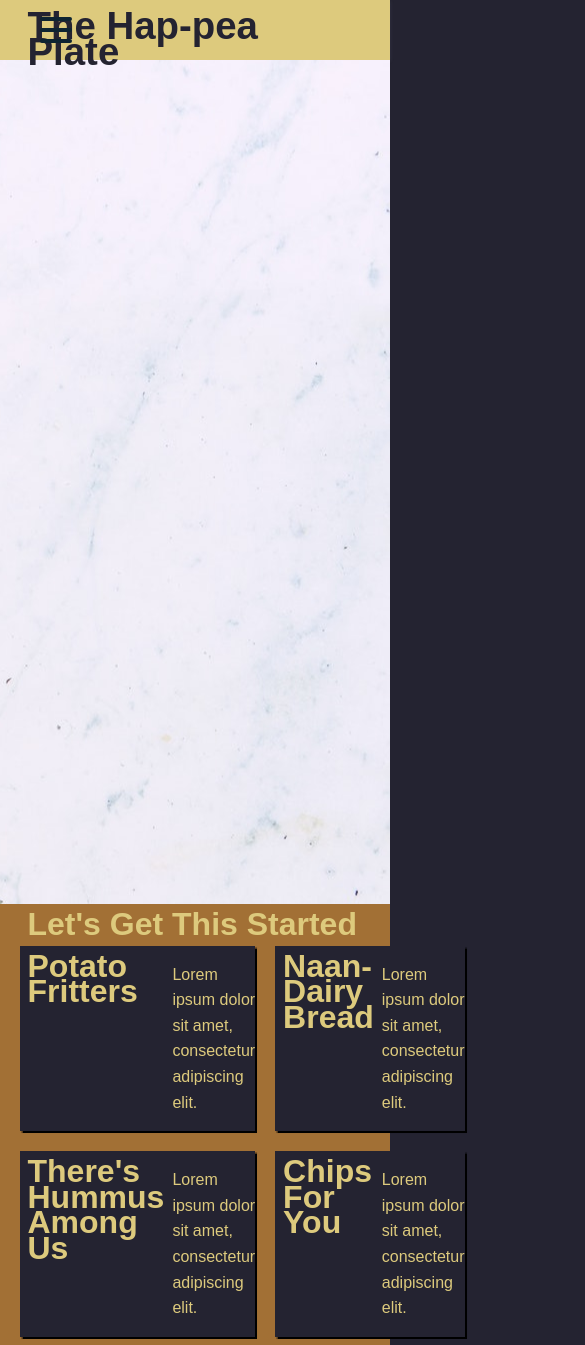
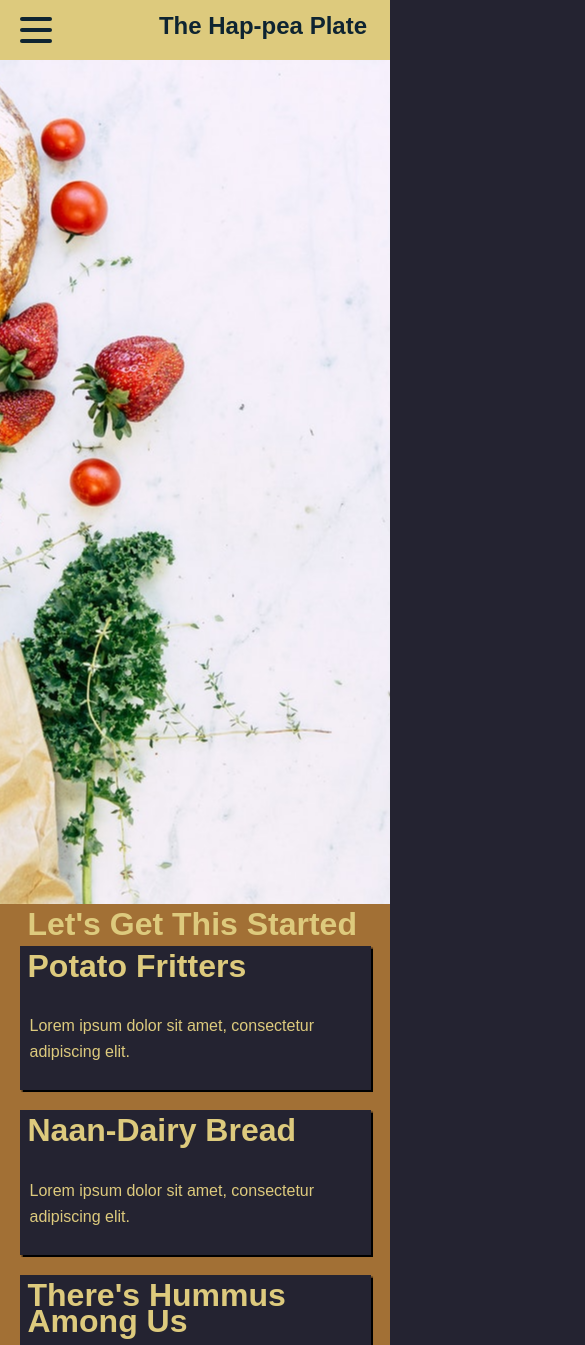
Before and after one commit to ryanjames1729/template-restaurant, a plain HTML site: page index.html in a window 390 px wide. Shown: the top 1345 px of the page, 585 px wide, since content can reach past the window. Drawn offline with Linux system fonts and the light colour scheme.

Commit message:
updated mobile css

```diff
--- a/index.html
+++ b/index.html
@@ -12,7 +12,7 @@
     <body>
         <nav>
             <div class="navbar">
-                <div class="container nav-container">
+                <div class="nav-container">
                     <input class="checkbox" type="checkbox" name="" id="" />
                     <div class="hamburger-lines">
                       <span class="line line1"></span>
@@ -20,10 +20,10 @@
                       <span class="line line3"></span>
                     </div>
                   <div class="logo">
-                    <!-- <a href="#contact">
+                    <a href="#contact" style="padding: 0px;">
                         <h1>The Hap-pea Plate</h1>
-                    </a> -->
-                    <h1>The Hap-pea Plate</h1>
+                    </a>
+
                   </div>
                   <div class="menu-items">
                     <li><a href="#starters">Starters</a></li>
@@ -37,11 +37,11 @@
         </nav>
 
         <section id="showcase">
-            <div class="container">
+            <!-- <div class="container">
                 <div class="container-header">
-                    <!-- <h1>The Hap-pea Plate</h1> -->
+
                 </div>
-            </div>
+            </div> -->
         </section>
 
         <div class="main-section" id="starters">
--- a/style.css
+++ b/style.css
@@ -136,11 +136,6 @@ body h1{
 	/* color: #0e2431; */
   }
 
-  .loga a {
-	text-decoration: none;
-	/* font-size: 10rem; */
-  }
-
   .nav-container input[type="checkbox"]:checked ~ .menu-items {
 	transform: translateX(0);
   }
@@ -204,6 +199,10 @@ body h1{
     box-shadow: 1px 1px 1px 0.5px #000;
 }
 
+.menu-item p{
+	padding: 10px;
+}
+
 #main-header{
 	background-color:coral;
 	color:#fff;
@@ -225,10 +224,10 @@ body h1{
 }
 #showcase{
 	background-image:url('background.jpg');
-	background-position:center right;
-	/* margin-bottom:30px; */
+	background-position:center;
 	text-align: center;
 	height: 100vh;
+	width: 100vw;
 }
 
 #showcase h1{
@@ -293,6 +292,25 @@ body h1{
 		width:100%;
 		float:none;
 	}
+
+	.logo h1{
+		font-size: 1.5rem;
+	}
+
+	.menu {
+		display: grid;
+		grid-template-columns: 1fr;
+		grid-template-rows: repeat(auto-fit);
+		grid-gap: 20px;
+	}
+
+	.menu-item {
+		background-color: #242331;
+		display: grid;
+		grid-template-columns: 1fr;
+		grid-template-rows: repeat(auto-fit);
+		box-shadow: 1px 1px 1px 0.5px #000;
+	}
 }
 
 @media screen and (prefers-reduced-motion: reduce) {
@@ -300,3 +318,9 @@ body h1{
 		scroll-behavior: auto;
 	}
 }
+
+@media(min-width:1280px){
+	#showcase{
+		background-position:center right;
+	}
+}
```
